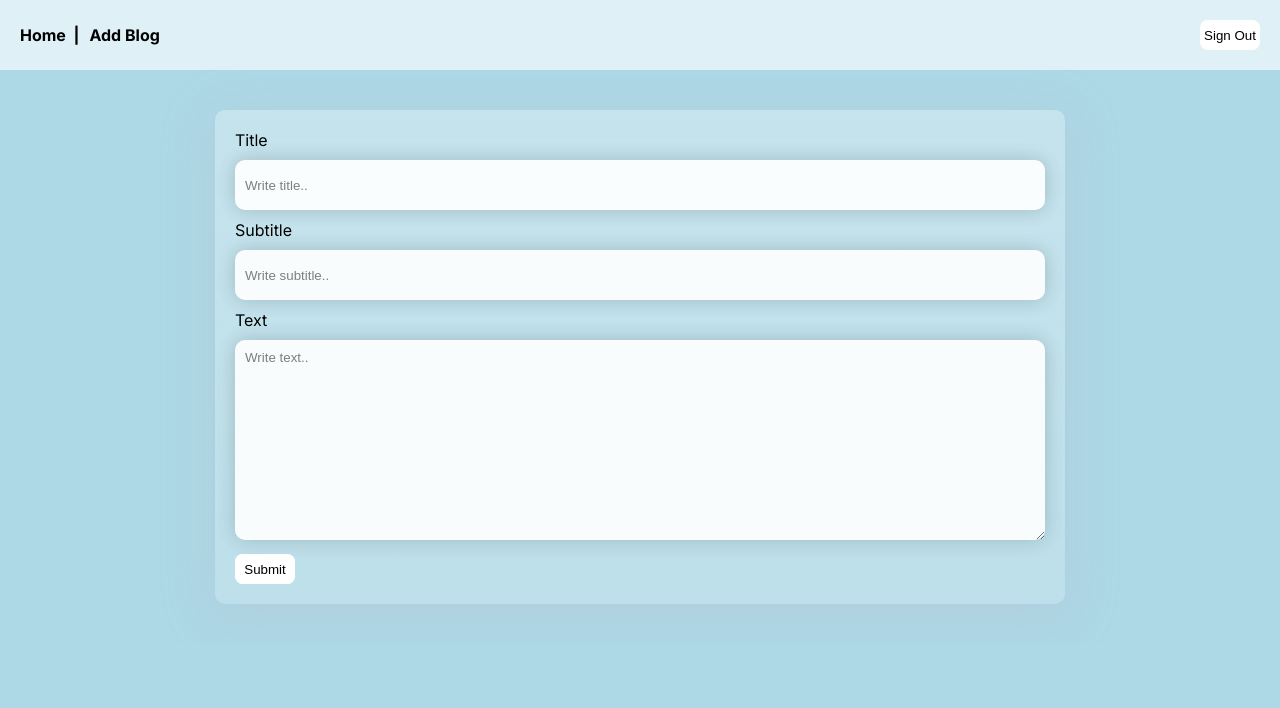
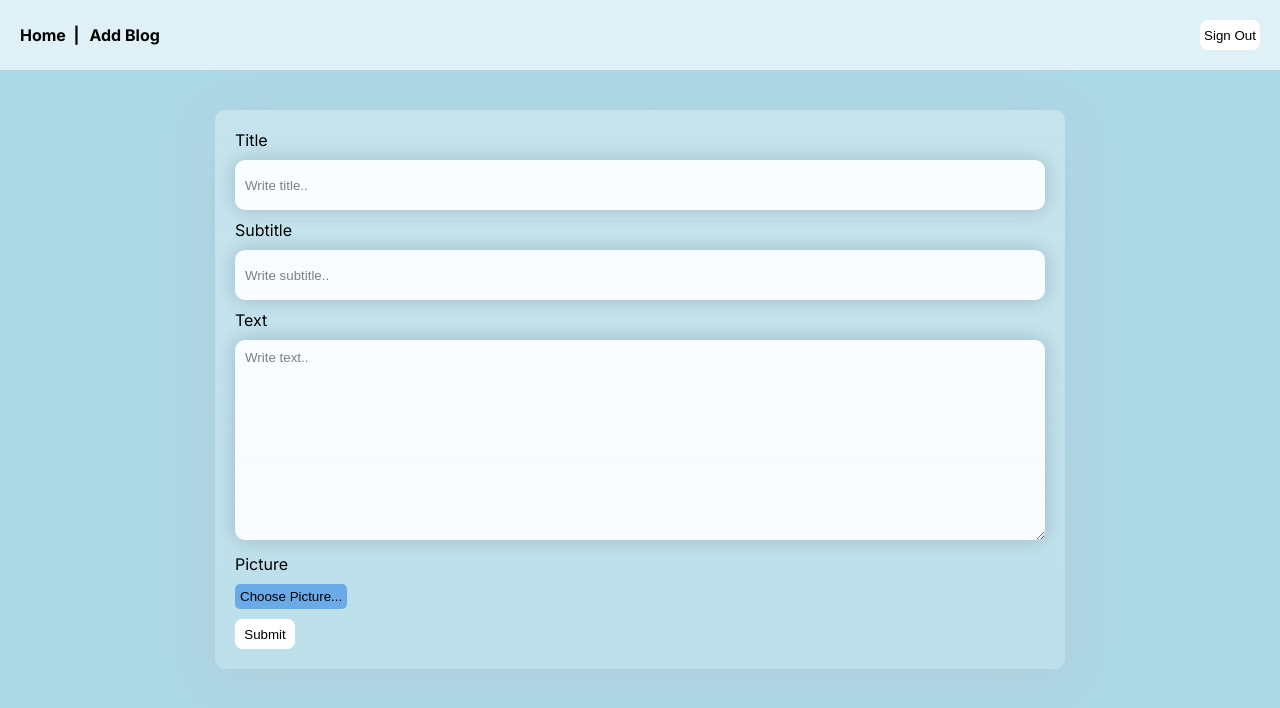
Before and after one commit to esmakovacevic/blog-app, a Next.js app: page /posts/add in a window 1280 px wide. Shown: the top 708 px of the page. Built offline with nearby package versions, Linux system fonts and the light colour scheme; no server answers.

Commit message:
edit post

```diff
--- a/src/app/api/update/route.js
+++ b/src/app/api/update/route.js
@@ -1,15 +1,35 @@
+import { supabase } from "@/app/lib/supabase";
+import { NextResponse } from "next/server";
+
 export async function PUT(request) {
   try {
-      const { title, subtitle, text, id } = await request.json();
+    const { title, subtitle, text, id, email } = await request.json();
 
     console.log("Updating post with ID:", id);
-      console.log("Title: "+title);
-      console.log("Subtitle: "+subtitle);
-      console.log("Text: "+text);
+    console.log("Title: " + title);
+    console.log("Subtitle: " + subtitle);
+    console.log("Text: " + text);
+    console.log("Email: " + email);
+    //   const authToken = request.headers.get('Authorization');
+    //   if (!authToken) {
+    //     throw new Error('Authorization token is missing.');
+    //   }
+    //   console.log(authToken)
+
+    // const {  error: authError } = await supabase.auth.getUser(authToken);
+    // if (authError) {
+    //   throw new Error('Invalid authorization token.');
+    // }
+    // const { data:{user}, e} = await supabase.auth.getUser(authToken);
+
+    // if (user.email !== email) {
+    //   throw new Error('User is not authorized to update the post.');
+    // }
     const { data, error } = await supabase
       .from("posts")
       .update({ title, subtitle, text })
-        .eq("id", id);
+      .eq("id", id)
+
     console.log("Update response data:", data);
     console.log("Update response error:", error);
     if (error) {
@@ -24,6 +44,9 @@ export async function PUT(request) {
     });
   } catch (error) {
     console.log("Error:", error.message);
-      return NextResponse.json({ error: "Internal Server Error" }, { status: 500 });
+    return NextResponse.json(
+      { error: "Internal Server Error" },
+      { status: 500 }
+    );
   }
 }
--- a/src/app/globals.css
+++ b/src/app/globals.css
@@ -287,3 +287,12 @@ li {
   visibility: visible;
   opacity: 1;
 }
+.choosepic{
+  border: none;
+  border-radius: 5px;
+  background-color: rgb(106, 171, 231);
+  color: black;
+  padding: 5px;
+  margin-bottom: 10px;
+  margin-top: 10px;
+}
--- a/src/app/posts/add/page.js
+++ b/src/app/posts/add/page.js
@@ -3,8 +3,12 @@
 import Button from "@/app/components/Button";
 import Input from "@/app/components/Input";
 import { supabase } from "@/app/lib/supabase";
+import { useRouter } from "next/navigation";
 import validator from "validator";
 
+
+export default function Posts() {
+  const router=useRouter();
 const handleSubmit = async (event) => {
   event.preventDefault();
 
@@ -14,9 +18,9 @@ const handleSubmit = async (event) => {
 
   const {
     data: { user },
-  } = await supabase.auth.getUser()
-  let email = user.email
-  console.log(email)
+  } = await supabase.auth.getUser();
+  let email = user.email;
+  console.log(email);
   // Validation
   if (!validator.isLength(title, { min: 1 })) {
     alert("Invalid title length");
@@ -32,13 +36,12 @@ const handleSubmit = async (event) => {
   }
 
   try {
-
     const response = await fetch(`/api/form`, {
       method: "POST",
       headers: {
         "Content-Type": "application/json",
       },
-      body: JSON.stringify({ title, subtitle, text,email }),
+      body: JSON.stringify({ title, subtitle, text, email }),
     });
     if (response.ok) {
       const data = await response.json();
@@ -46,6 +49,7 @@ const handleSubmit = async (event) => {
       console.log(data);
       event.target.reset();
       alert("Post added successfully!");
+      router.push('/posts')
     } else {
       throw new Error("Failed to submit form");
     }
@@ -66,8 +70,6 @@ const handleSubmit = async (event) => {
   // event.target.reset();
   // alert("Post added successfully!");
 };
-
-export default function Posts() {
   return (
     <div className="mainaddwrap">
       <div className="addwrap">
@@ -94,7 +96,39 @@ export default function Posts() {
             name="text"
             placeholder="Write text.."
           />
+          <p>Picture</p>
 
+          <div>
+            <Input
+              className="input"
+              type="file"
+              name="picture"
+              id="fileInput"
+              style={{ display: "none" }}
+              onChange={(e) => {
+                const file = e.target.files[0];
+                const url = URL.createObjectURL(file);
+                document
+                  .getElementById("previewImage")
+                  .setAttribute("src", url);
+                document.getElementById("previewImage").style.display = "block";
+              }}
+            />
+
+            <Button
+              className="choosepic"
+              onClick={(e) => {
+                e.preventDefault();
+                document.getElementById("fileInput").click();
+              }}
+            >
+              Choose Picture...
+            </Button>
+            <img
+              id="previewImage"
+              style={{ display: "none", height: "100px", width: "100px" }}
+            />
+          </div>
           <div className="button">
             <Button type="submit" className="button">
               Submit
```
Also changed, not shown: src/app/api/form/route.js (+3 -4 lines), src/app/posts/edit/[id]/page.js (+45 -21 lines), src/app/posts/page.js (+11 -10 lines). Lines whose indentation alone changed are shown as unchanged.
